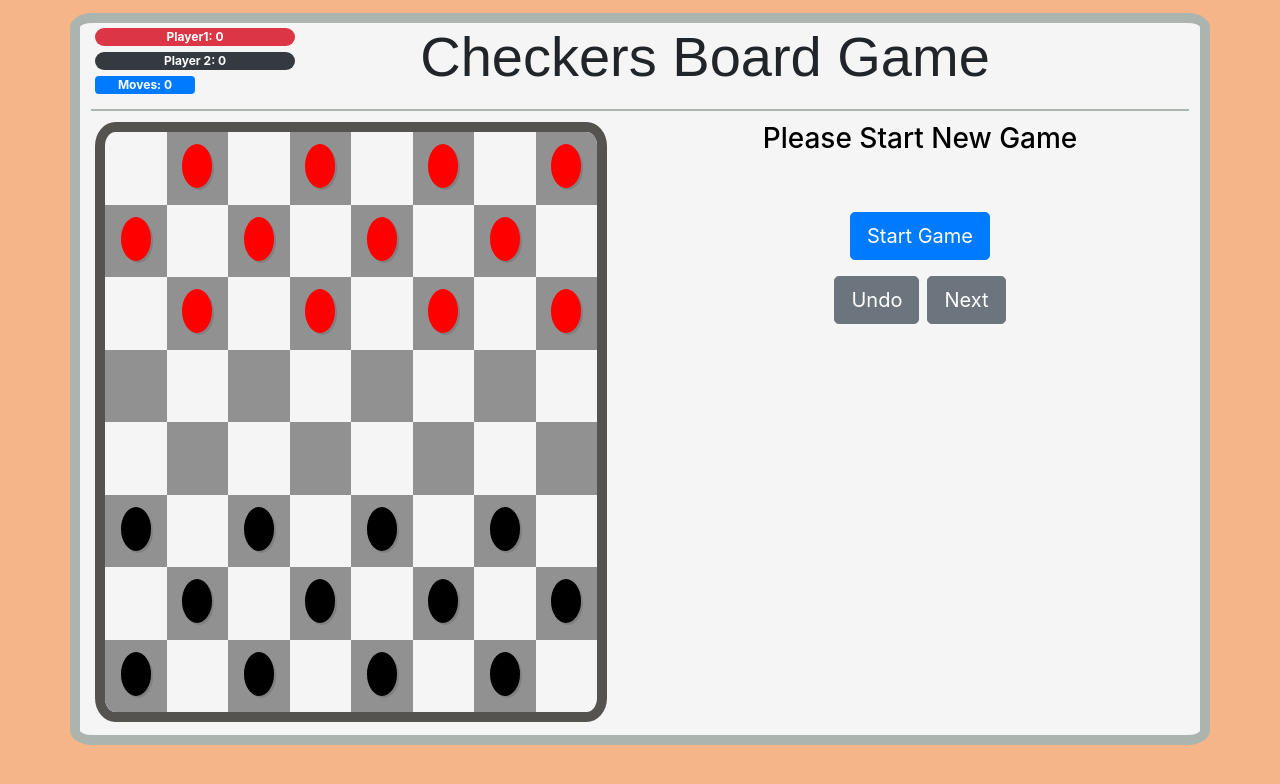
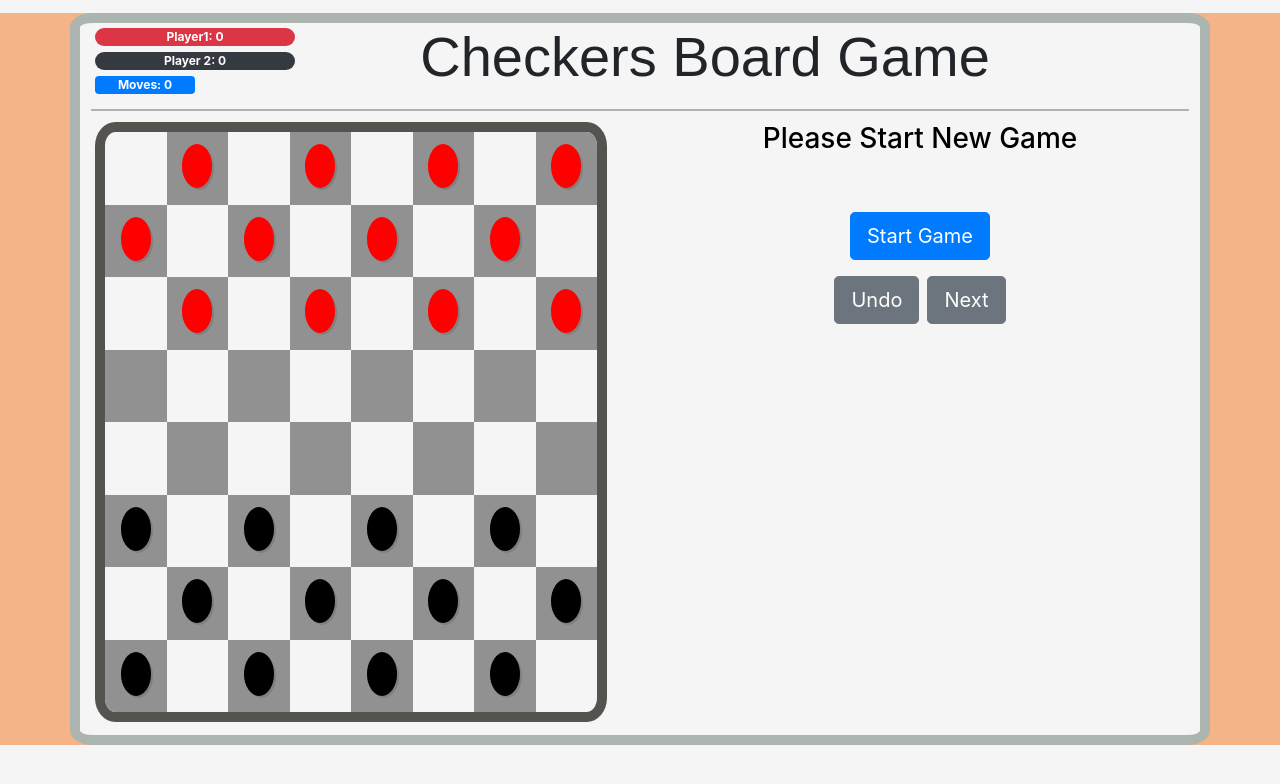
Before and after one commit to dorpi/checkers-react, a React (Create React App) app: page / in a window 1280 px wide. Shown: the top 784 px of the page. Built offline with nearby package versions, Linux system fonts and the light colour scheme.

Commit message:
Update index.css

```diff
--- a/src/index.css
+++ b/src/index.css
@@ -14,3 +14,7 @@ code {
   font-family: source-code-pro, Menlo, Monaco, Consolas, 'Courier New',
     monospace;
 }
+
+html{
+  background-color: whitesmoke;
+}
```
